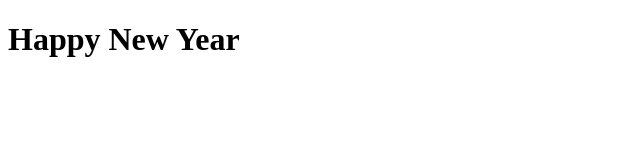
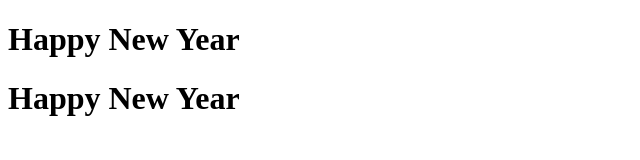
Before and after one commit to olesiaolesia/Tutorial, a plain HTML site: page index.html in a window 1280 px wide. Shown: the whole page, without its empty margins (0-640 px from the left). Drawn offline with Linux system fonts and the light colour scheme.

Commit message:
double line

```diff
--- a/index.html
+++ b/index.html
@@ -8,5 +8,6 @@
 </head>
 <body>
     <h1>Happy New Year</h1>
+    <h1>Happy New Year</h1>
 </body>
 </html>
```
